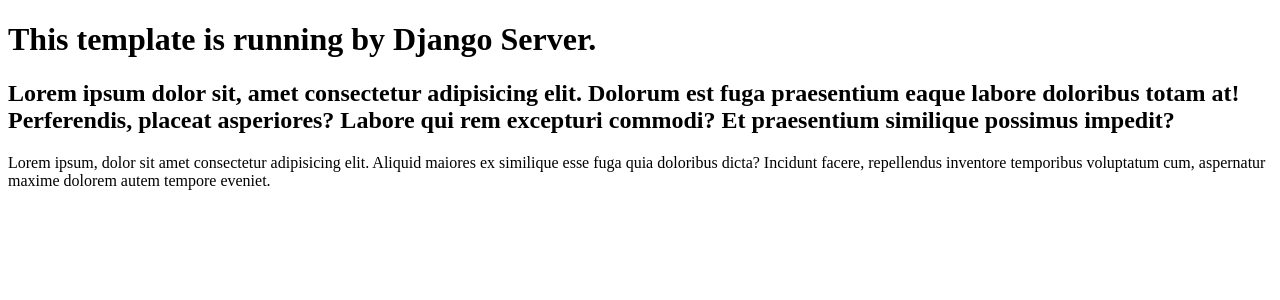
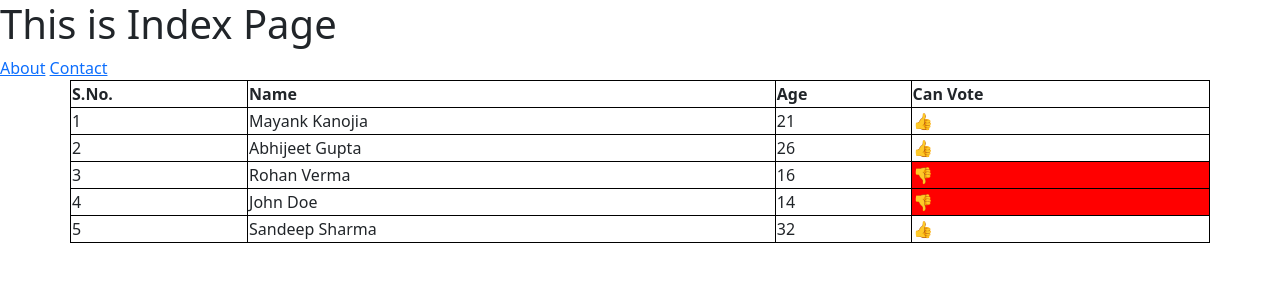
Before and after one commit to Mayank-019/Django_course_YT, a Django app: page / in a window 1280 px wide. Shown: the top 300 px of the page. Run offline with Django 5.2, Linux system fonts and the light colour scheme.

Commit message:
Template Engine

```diff
--- a/core/urls.py
+++ b/core/urls.py
@@ -22,6 +22,8 @@
 urlpatterns = [
     path('', home, name="home"),
     path('success-page/', success_page, name="success_page"),
+    path('contact/', contact, name="contact"),
+    path('about/', about, name="about"),
 
     path('admin/', admin.site.urls),
 ]
--- /dev/null
+++ b/home/templates/base.html
@@ -0,0 +1,25 @@
+<!DOCTYPE html>
+<html lang="en">
+<head>
+    <meta charset="UTF-8">
+    <meta name="viewport" content="width=device-width, initial-scale=1.0">
+    <link href="https://cdn.jsdelivr.net/npm/bootstrap@5.3.3/dist/css/bootstrap.min.css" rel="stylesheet" integrity="sha384-QWTKZyjpPEjISv5WaRU9OFeRpok6YctnYmDr5pNlyT2bRjXh0JMhjY6hW+ALEwIH" crossorigin="anonymous">
+    <title>{{page}}</title>
+    <style>
+        table, th, td {
+            border: 1px solid black;
+        }
+    </style>
+</head>
+<body>
+
+    {% block start %}
+
+    {% endblock %}
+
+</body>
+
+<script>
+    console.log("Hey Django")
+</script>
+</html>
--- a/home/templates/home/index.html
+++ b/home/templates/home/index.html
@@ -1,17 +1,49 @@
-<!DOCTYPE html>
-<html lang="en">
-<head>
-    <meta charset="UTF-8">
-    <meta name="viewport" content="width=device-width, initial-scale=1.0">
-    <title>Django Tutorial</title>
-</head>
-<body>
-    <h1>This template is running by Django Server.</h1>
-    <h2>Lorem ipsum dolor sit, amet consectetur adipisicing elit. Dolorum est fuga praesentium eaque labore doloribus totam at! Perferendis, placeat asperiores? Labore qui rem excepturi commodi? Et praesentium similique possimus impedit?</h2>
-    Lorem ipsum, dolor sit amet consectetur adipisicing elit. Aliquid maiores ex similique esse fuga quia doloribus dicta? Incidunt facere, repellendus inventore temporibus voluptatum cum, aspernatur maxime dolorem autem tempore eveniet.
-</body>
+{% extends "base.html" %}       <!-- inheritence jisse hora h  -->
+{% block start %}
 
-<script>
-    console.log("Hey Django")
-</script>
-</html>
+    <!-- <h1>This Template is running by Django Server.</h1> -->
+    <!-- {{peoples}} -->
+
+    <h1>This is Index Page</h1>
+
+    <a href="/about/">About</a>
+    <a href="/contact/">Contact</a>
+
+    <table class="container">
+        <tr>
+            <th>S.No.</th>
+            <th>Name</th>
+            <th>Age</th>
+            <th>Can Vote</th>
+        </tr>
+        {% for people in peoples %}
+        <tr>
+            <td>{{forloop.counter}}</td>
+            <td>{{people.name}}</td>
+            <td>{{people.age}}</td>
+            <td {% if people.age < 18 %} style="background: red;" {% endif %}>
+                {% if people.age >= 18 %}
+                    👍
+                {% else %}
+                    👎
+                {% endif %}
+            </td>
+        </tr>
+        {% endfor %}
+    </table>
+
+    <!-- <p>
+        {{text|truncatechars:80}}
+    </p> -->
+
+    <!-- <p>
+        {% if "cucumber" in vegetables %}
+            Yes Available
+        {% elif "Tomato" in vegetables %}
+            Yes Available
+        {% else %}
+            Not Available
+        {% endif %}
+    </p> -->
+
+    {% endblock %}
--- a/home/views.py
+++ b/home/views.py
@@ -13,7 +13,40 @@
 #     """)      # not feasible for complex websites
 
 def home(request):
-    return render(request, "home/index.html")   # returning html file
+    peoples = [
+        {'name' : "Mayank Kanojia", 'age' : 21},
+        {'name' : "Abhijeet Gupta", 'age' : 26},
+        {'name' : "Rohan Verma", 'age' : 16},
+        {'name' : "John Doe", 'age' : 14},
+        {'name' : "Sandeep Sharma", 'age' : 32},
+    ]
+
+    for people in peoples:
+        if people['age'] > 18:
+            print("Yes")
+
+    # for people in peoples:
+    #     print(people)
+
+    # text = """
+    #     Lorem, ipsum dolor sit amet consectetur adipisicing elit. Vel doloribus voluptatibus doloremque exercitationem nam
+    #     sed incidunt quaerat sapiente maxime dolore, aliquam iusto alias quos veniam repudiandae inventore,
+    #     deleniti animi modi?
+    # """
+
+    vegetables = ['Pumpkin', 'Tomato', 'Potato']
+
+    return render(request, "home/index.html", context = {'page' : 'Django Tutorial 2024', 'peoples': peoples, 'vegetables' : vegetables})   # returning html file
+
+
+def about(request):
+    context = {'page' : 'About'}
+    return render(request, "home/about.html", context)   # returning html file
+
+
+def contact(request):
+    context = {'page' : 'Contact'}
+    return render(request, "home/contact.html", context)   # returning html file
 
 def success_page(request):
     print("*" * 10)
```
Also changed, not shown: home/templates/home/about.html (added, +9 -0 lines), home/templates/home/contact.html (added, +11 -0 lines).
